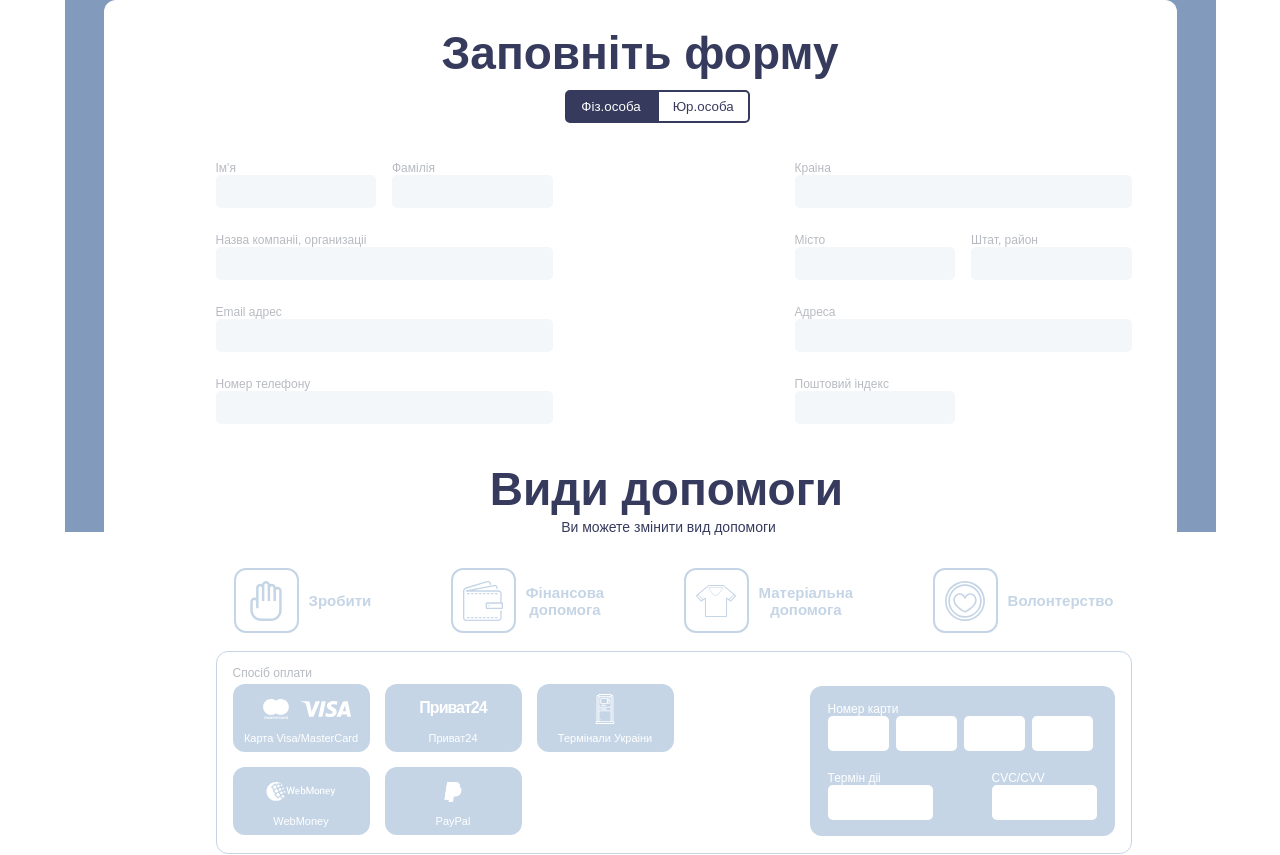
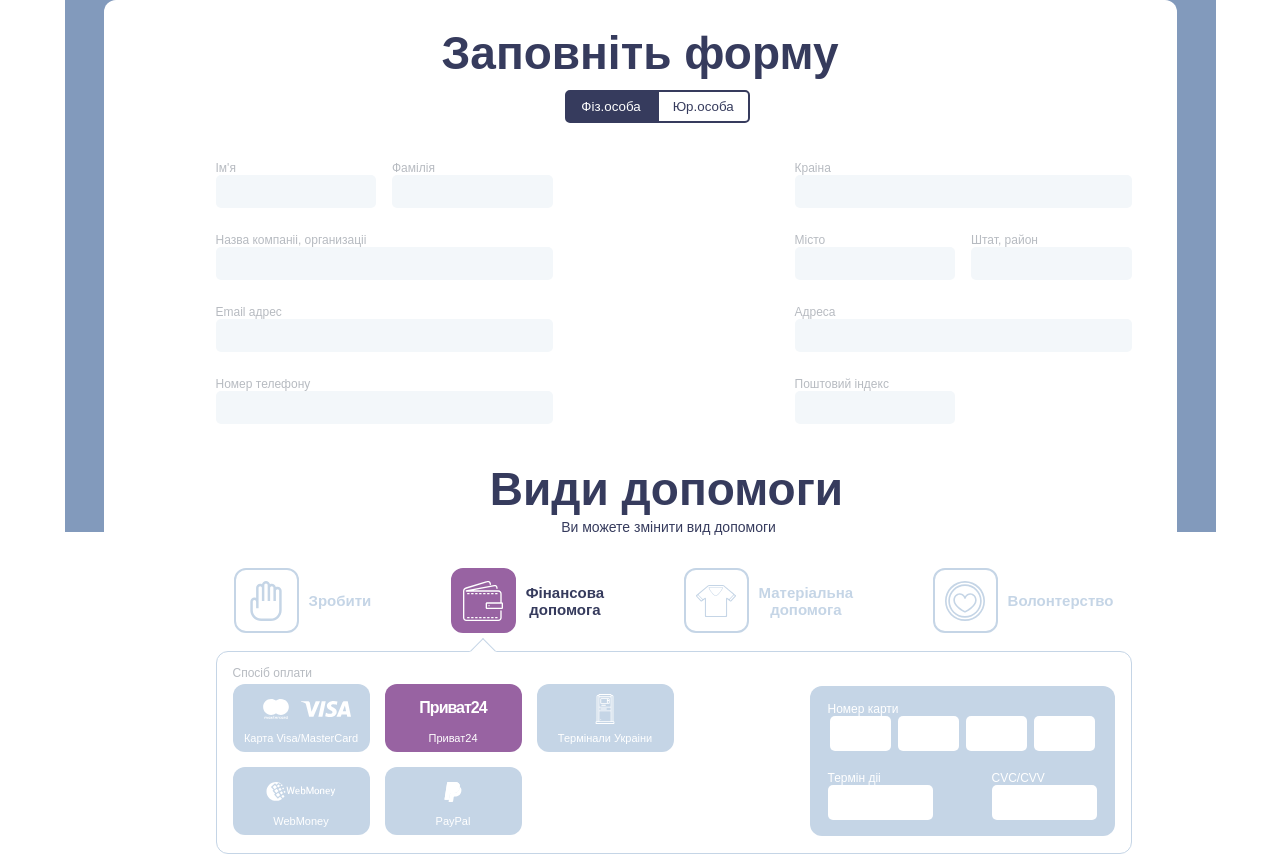
Before and after one commit to podlesnyi-pavel/QuantiCoders, a React (Create React App) app: page / in a window 1280 px wide. Shown: the top 855 px of the page. Built offline with nearby package versions, Linux system fonts and the light colour scheme.

Commit message:
added dinamic

```diff
--- a/package.json
+++ b/package.json
@@ -11,6 +11,7 @@
     "@types/node": "^12.20.37",
     "@types/react": "^17.0.37",
     "@types/react-dom": "^17.0.11",
+    "classnames": "^2.3.1",
     "gh-pages": "^3.2.3",
     "node-sass": "^6.0.1",
     "react": "^17.0.2",
--- a/src/components/Helpmenu/Helpmenu.tsx
+++ b/src/components/Helpmenu/Helpmenu.tsx
@@ -1,14 +1,24 @@
 import { useState, useRef } from 'react';
+import classNames from 'classnames';
 import './helpmenu.scss';
 
 export const Helpmenu = () => {
   const [item, setItem] = useState('finance');
+  const [payment, setPayment] = useState('privat24');
 
-  const handlerChange = (type: string) => {
+  const handlerChangeItem = (type: string) => {
     setItem(type);
   };
 
-  const htmlElRef = useRef(null)
+  const [cardNumber1, setCardNumber1] = useState('');
+  const [cardNumber2, setCardNumber2] = useState('');
+  const [cardNumber3, setCardNumber3] = useState('');
+  const [cardNumber4, setCardNumber4] = useState('');
+
+    // const htmlElRef = useRef(null);
+
+    // console.log(htmlElRef.current.focus);
+
 
   // const UseFocus = () => {
   //   const htmlElRef = useRef(null)
@@ -17,20 +27,32 @@ export const Helpmenu = () => {
   //   return [ htmlElRef,  setFocus ]
   // }
 
-  // const [input1Val, setInput1Val] = useState('')
   // const [input1Ref, setInput1Focus] = UseFocus()
 
-  // const [input2Val, setInput2Val] = useState('')
   // const [input2Ref, setInput2Focus] = UseFocus()
 
   return (
     <div className="help-menu">
       <div className="help-menu__kind-help">
-        <button className="help-menu__item">
-          <span className="help-menu__img-wrap">
+        <button
+          className={classNames(
+            "help-menu__item",
+            {"help-menu__item--active": item === 'do'}
+          )}
+          onClick={() => setItem('do')}
+        >
+          <span
+            className={classNames(
+              "help-menu__img-wrap",
+              {"help-menu__img-wrap--active": item === 'do'}
+            )}
+          >
             <svg
-              className="help-menu__img"
-              version="1.1"
+              // className="help-menu__img"
+              className={classNames(
+                "help-menu__img",
+                {"help-menu__img--active": item === 'do'}
+              )}
               xmlns="http://www.w3.org/2000/svg"
               x="0px" y="0px"
               viewBox="0 0 485 485"
@@ -49,12 +71,21 @@ export const Helpmenu = () => {
         </button>
 
         <button
-          className="help-menu__item help-menu__item--active"
-          onClick={() => handlerChange('finance')}
+          className={classNames(
+            "help-menu__item",
+            {"help-menu__item--active": item === 'finance'}
+          )}
+          onClick={() => handlerChangeItem('finance')}
         >
-          <span className="help-menu__img-wrap">
+          <span className={classNames(
+             "help-menu__img-wrap",
+             {"help-menu__img-wrap--active": item === 'finance'}
+          )}>
           <svg
-            className="help-menu__img"
+            className={classNames(
+              "help-menu__img",
+              {"help-menu__img--active": item === 'finance'}
+            )}
             xmlns="http://www.w3.org/2000/svg"
             x="0px" y="0px"
             viewBox="0 0 512 512"
@@ -115,10 +146,22 @@ export const Helpmenu = () => {
           </span>
         </button>
 
-        <button className="help-menu__item">
-          <span className="help-menu__img-wrap">
+        <button
+          className={classNames(
+            "help-menu__item",
+            {"help-menu__item--active": item === 'material'}
+          )}
+          onClick={() => setItem('material')}
+        >
+          <span className={classNames(
+             "help-menu__img-wrap",
+             {"help-menu__img-wrap--active": item === 'material'}
+          )}>
             <svg
-              className="help-menu__img"
+              className={classNames(
+                "help-menu__img",
+                {"help-menu__img--active": item === 'material'}
+              )}
               xmlns="http://www.w3.org/2000/svg"
               x="0px" y="0px"
               viewBox="0 0 61.318 61.318"
@@ -152,10 +195,22 @@ export const Helpmenu = () => {
           </span>
         </button>
 
-        <button className="help-menu__item">
-          <span className="help-menu__img-wrap">
+        <button
+          className={classNames(
+            "help-menu__item",
+            {"help-menu__item--active": item === 'volunteering'}
+          )}
+          onClick={() => setItem('volunteering')}
+        >
+          <span className={classNames(
+             "help-menu__img-wrap",
+             {"help-menu__img-wrap--active": item === 'volunteering'}
+          )}>
             <svg
-              className="help-menu__img"
+              className={classNames(
+                "help-menu__img",
+                {"help-menu__img--active": item === 'volunteering'}
+              )}
               xmlns="http://www.w3.org/2000/svg"
               x="0px" y="0px"
               viewBox="0 0 512 512"
@@ -180,14 +235,26 @@ export const Helpmenu = () => {
         </button>
       </div>
 
-      {item && (
+      {item !== 'finance' && (
+        <div className="help-menu__payment">
+          <h2>В разработке</h2>
+        </div>
+      )}
+
+      {item === 'finance' && (
         <div className="help-menu__payment">
           <div className="help-menu__payment-methods">
             <div className="help-menu__text">
               Спосiб оплати
             </div>
             <div className="help-menu__payment-btns">
-              <button className="help-menu__payment-btn">
+              <button
+                onClick={() => setPayment('card')}
+                className={classNames(
+                  "help-menu__payment-btn",
+                  {"help-menu__payment-btn--active": payment === 'card'}
+                )}
+              >
                 <span className="help-menu__payment-wrap-img">
                   <svg
                     className="help-menu__payment-img"
@@ -214,7 +281,13 @@ export const Helpmenu = () => {
                 </span>
               </button>
 
-              <button className="help-menu__payment-btn">
+              <button
+                onClick={() => setPayment('privat24')}
+                className={classNames(
+                  "help-menu__payment-btn",
+                  {"help-menu__payment-btn--active": payment === 'privat24'}
+                )}
+              >
                 <span className="help-menu__payment-descr help-menu__payment-descr--big">
                   Приват24
                 </span>
@@ -223,7 +296,14 @@ export const Helpmenu = () => {
                 </span>
               </button>
 
-              <button className="help-menu__payment-btn help-menu__payment-btn--pt-10">
+              <button
+                onClick={() => setPayment('awm')}
+                className={classNames(
+                  "help-menu__payment-btn",
+                  "help-menu__payment-btn--pt-10",
+                  {"help-menu__payment-btn--active": payment === 'awm'}
+                )}
+              >
                 <svg
                   className="help-menu__payment-img help-menu__payment-img--avm"
                   xmlns="http://www.w3.org/2000/svg"
@@ -250,7 +330,13 @@ export const Helpmenu = () => {
                 </span>
               </button>
 
-              <button className="help-menu__payment-btn">
+              <button
+                onClick={() => setPayment('webmoney')}
+                className={classNames(
+                  "help-menu__payment-btn",
+                  {"help-menu__payment-btn--active": payment === 'webmoney'}
+                )}
+              >
                 <svg
                   className="help-menu__payment-img help-menu__payment-img--web-money"
                   xmlns="http://www.w3.org/2000/svg"
@@ -264,7 +350,13 @@ export const Helpmenu = () => {
                 </span>
               </button>
 
-              <button className="help-menu__payment-btn">
+              <button
+                onClick={() => setPayment('paypal')}
+                className={classNames(
+                  "help-menu__payment-btn",
+                  {"help-menu__payment-btn--active": payment === 'paypal'}
+                )}
+              >
                 <svg
                   className="help-menu__payment-img help-menu__payment-img--height--30"
                   viewBox="0 0 256 302"
@@ -283,7 +375,8 @@ export const Helpmenu = () => {
             </div>
           </div>
 
-          <div className="help-menu__card-info">
+          {payment === 'privat24' && (
+            <div className="help-menu__card-info">
             <div className="help-menu__text">
               Введiть наступнi даннi
             </div>
@@ -296,9 +389,14 @@ export const Helpmenu = () => {
                 <input
                   type="text"
                   className="help-menu__card-field"
-                  // pattern = "[0-9]{2}"
-                  // maxLength="4"
-                  // value={input1Val}
+                  value={cardNumber1}
+
+                  onChange={(e) => {
+                    if (isFinite(Number(e.target.value)) && e.target.value.length <= 4) {
+                      setCardNumber1(e.target.value);
+                    }
+                    console.log(cardNumber1);
+                  }}
 
                   // onChange={(e)=>{
                   //   const val = e.target.value
@@ -309,23 +407,20 @@ export const Helpmenu = () => {
                   // }}
                   // ref={input1Ref}
                 />
+
                 <input
                   type="text"
                   className="help-menu__card-field"
-                  // pattern = "[0-9]{4}"
-                  // maxLength="4"
                 />
+
                 <input
                   type="text"
                   className="help-menu__card-field"
-                  // pattern = "[0-9]{4}"
-                  // maxLength="4"
                 />
+
                 <input
                   type="text"
                   className="help-menu__card-field"
-                  // pattern = "[0-9]{4}"
-                  // maxLength="4"
                 />
               </div>
 
@@ -348,6 +443,7 @@ export const Helpmenu = () => {
               </div>
             </div>
           </div>
+          )}
         </div>
       )}
     </div>
--- a/src/components/Helpmenu/helpmenu.scss
+++ b/src/components/Helpmenu/helpmenu.scss
@@ -36,28 +36,24 @@
     color: $color-main-dark-light;
 
     &:hover .help-menu__img,
-    &:focus .help-menu__img,
     &:active .help-menu__img {
       fill: $color-white;
     }
 
     &:hover .help-menu__img-wrap,
-    &:focus .help-menu__img-wrap,
     &:active .help-menu__img-wrap {
       border: 2px solid $bgc-purple;
       background-color: $bgc-purple;
-      transform: rotate(-10deg);
     }
 
     &:hover .help-menu__descr,
-    &:focus .help-menu__descr,
     &:active .help-menu__descr {
       color: $color-main-dark;
     }
 
-    // &--active {
-    //   .help-menu__img
-    // }
+    &--active {
+      color: $color-main-dark;
+    }
 
     @media (min-width: 576px) {
       width: auto;
@@ -69,6 +65,7 @@
   }
 
   &__img-wrap {
+    position: relative;
     display: flex;
     justify-content: center;
     align-items: center;
@@ -77,6 +74,29 @@
     border: 2px solid $color-main-dark-light;
     border-radius: $border-radius--bg;
     transition: background-color $transition-duration;
+
+    &--active {
+      border: 2px solid $bgc-purple;
+      background-color: $bgc-purple;
+
+      @media (min-width: 956px) {
+        &::after {
+          content: '';
+          position: absolute;
+          left: 50%;
+          bottom: -30px;
+          transform: translateX(-50%) rotate(225deg);
+          width: 17px;
+          height: 17px;
+          border-style: solid;
+          border: 1px solid $color-main-dark-light;
+          border-top-color: transparent;
+          border-left-color: transparent;
+          background-color: $color-white;
+          cursor: default;
+        }
+      }
+    }
   }
 
   &__img {
@@ -85,6 +105,10 @@
     object-fit: contain;
     transition: fill $transition-duration;
     fill: $color-main-dark-light;
+
+    &--active {
+      fill: $color-white;
+    }
   }
 
   &__payment {
@@ -158,13 +182,16 @@
     transition: background-color $transition-duration;
 
     &:hover,
-    &:focus,
     &:active {
       background-color: $bgc-purple;
     }
 
     &--pt-10 {
       padding-top: 10px;
+    }
+
+    &--active {
+      background-color: $bgc-purple;
     }
 
     @media (min-width: 576px) {
@@ -227,6 +254,7 @@
 
   &__card-number {
     display: flex;
+    justify-content: center;
     gap: 7px;
   }
 
@@ -235,6 +263,8 @@
     height: 35px;
     border: none;
     border-radius: $border-radius;
+    text-align: center;
+    color: $color-main-dark;
 
     &--width--105 {
       width: 105px;
```
Also changed, not shown: src/components/Form/Form.tsx (+35 -3 lines), 2 other files (tests, documents, lock files or other folders).
